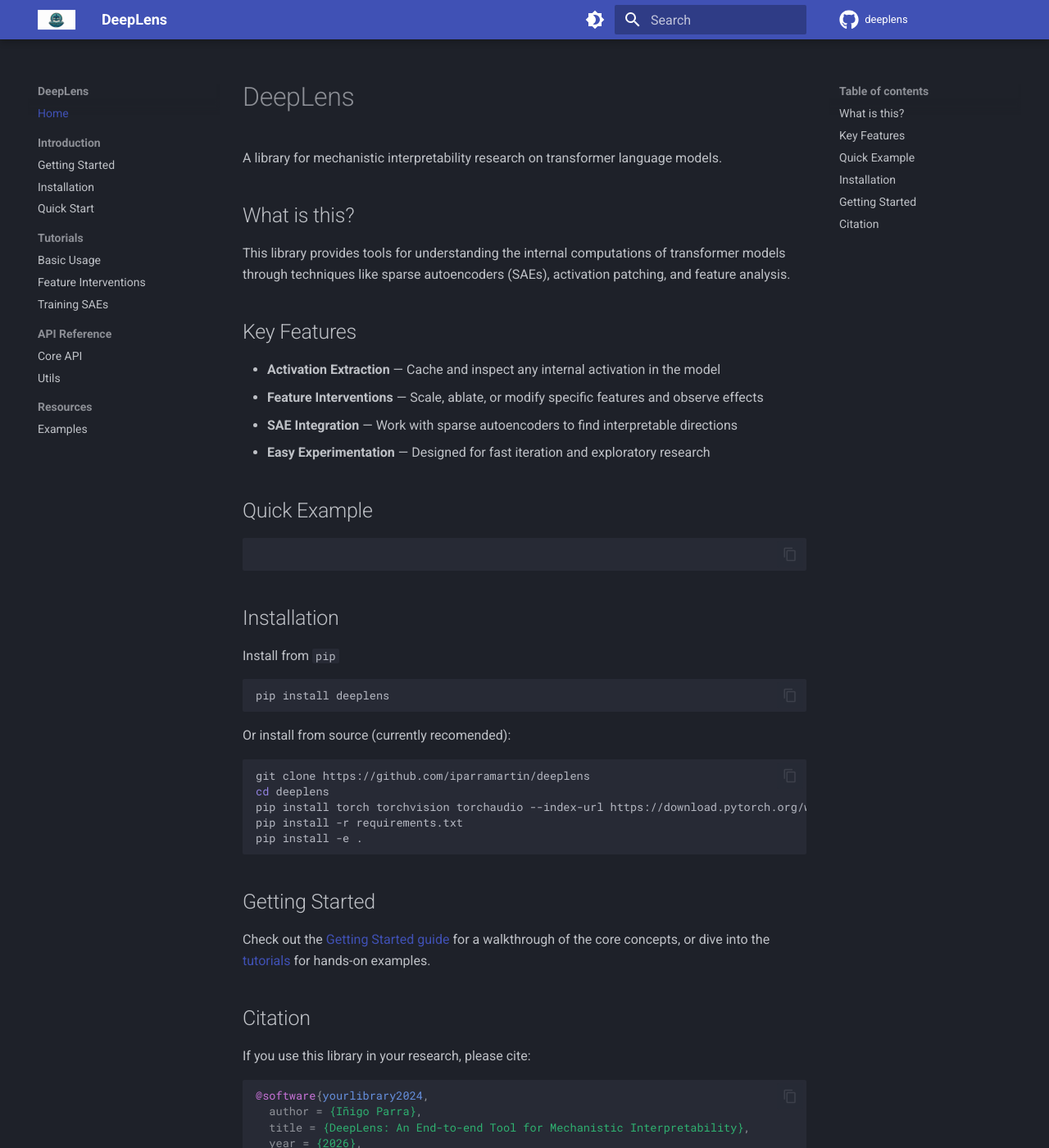
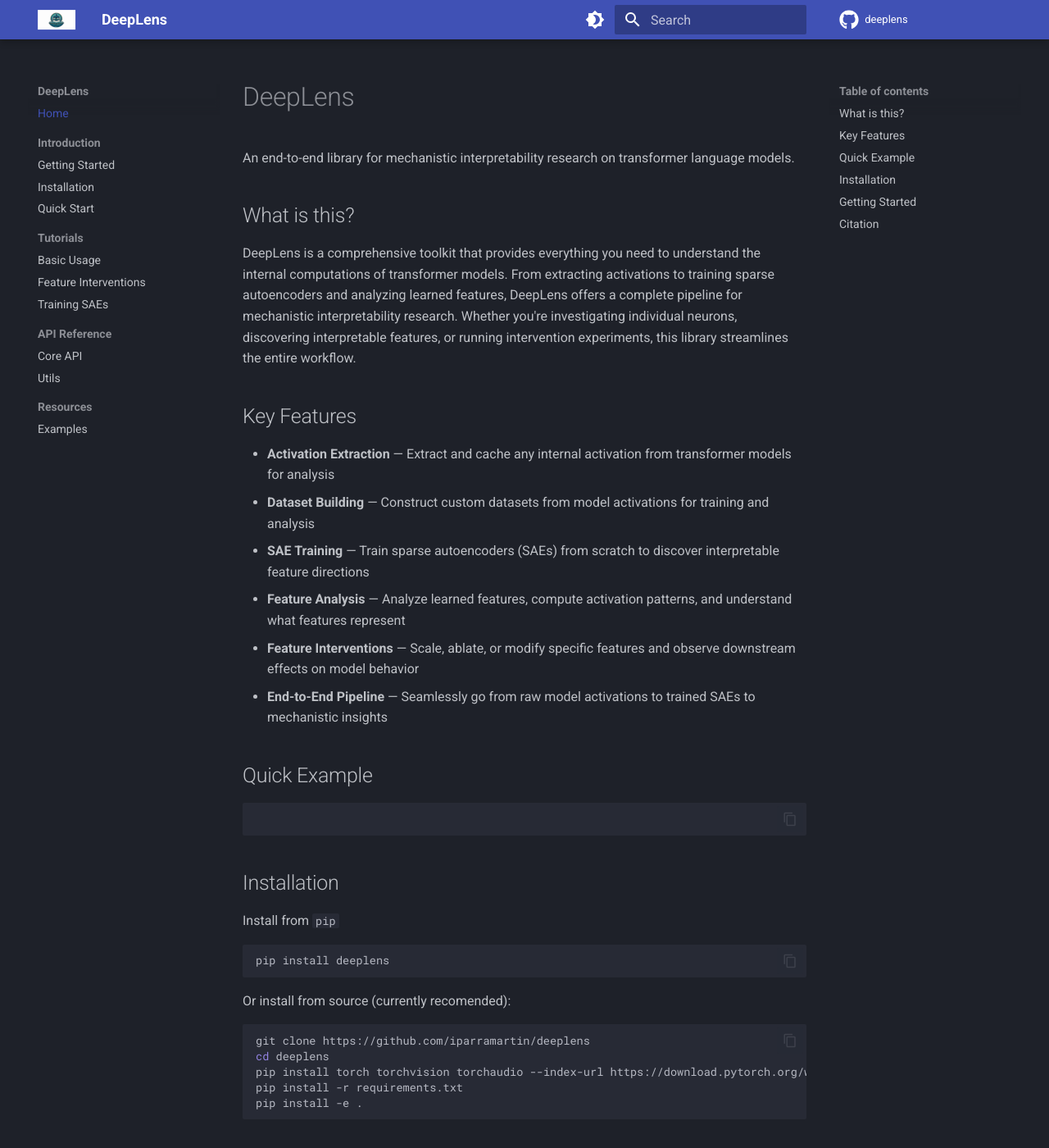
Before and after one commit to IParraMartin/deeplens, an MkDocs documentation site: the page built from docs/index.md, in a window 1280 px wide and 1400 px high. Shown: the whole window at 82% size. Built offline with MkDocs 1.6.1 and Material for MkDocs 9.7.7, drawn with Linux system fonts in a browser that asks for light colours; comment, search, counter and statistics services are not loaded.

Commit message:
Refine introduction and key features in documentation for clarity and completeness

```diff
--- a/docs/index.md
+++ b/docs/index.md
@@ -1,17 +1,19 @@
 # DeepLens
 
-A library for mechanistic interpretability research on transformer language models.
+An end-to-end library for mechanistic interpretability research on transformer language models.
 
 ## What is this?
 
-This library provides tools for understanding the internal computations of transformer models through techniques like sparse autoencoders (SAEs), activation patching, and feature analysis.
+DeepLens is a comprehensive toolkit that provides everything you need to understand the internal computations of transformer models. From extracting activations to training sparse autoencoders and analyzing learned features, DeepLens offers a complete pipeline for mechanistic interpretability research. Whether you're investigating individual neurons, discovering interpretable features, or running intervention experiments, this library streamlines the entire workflow.
 
 ## Key Features
 
-- **Activation Extraction** — Cache and inspect any internal activation in the model
-- **Feature Interventions** — Scale, ablate, or modify specific features and observe effects
-- **SAE Integration** — Work with sparse autoencoders to find interpretable directions
-- **Easy Experimentation** — Designed for fast iteration and exploratory research
+- **Activation Extraction** — Extract and cache any internal activation from transformer models for analysis
+- **Dataset Building** — Construct custom datasets from model activations for training and analysis
+- **SAE Training** — Train sparse autoencoders (SAEs) from scratch to discover interpretable feature directions
+- **Feature Analysis** — Analyze learned features, compute activation patterns, and understand what features represent
+- **Feature Interventions** — Scale, ablate, or modify specific features and observe downstream effects on model behavior
+- **End-to-End Pipeline** — Seamlessly go from raw model activations to trained SAEs to mechanistic insights
 
 ## Quick Example
 
```
